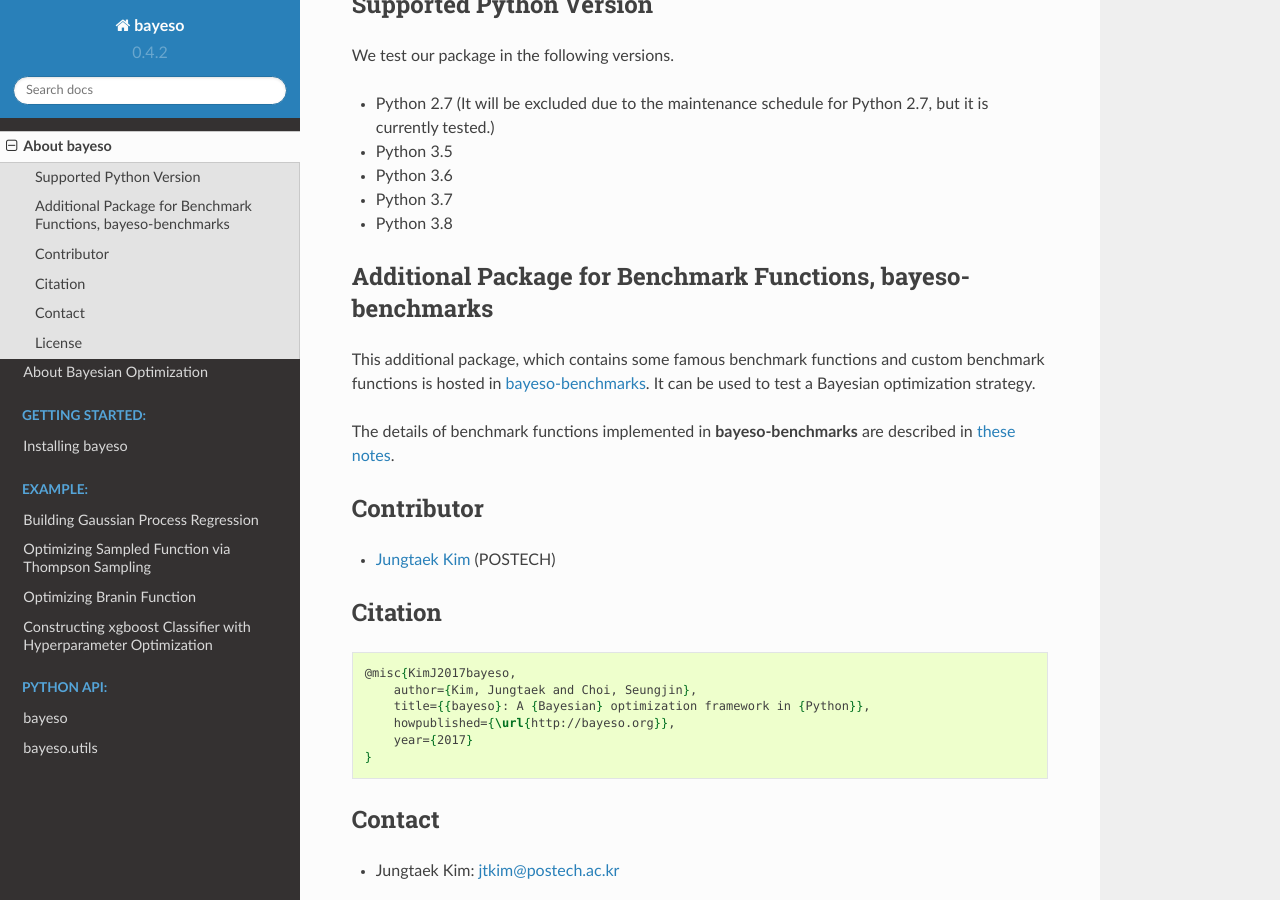
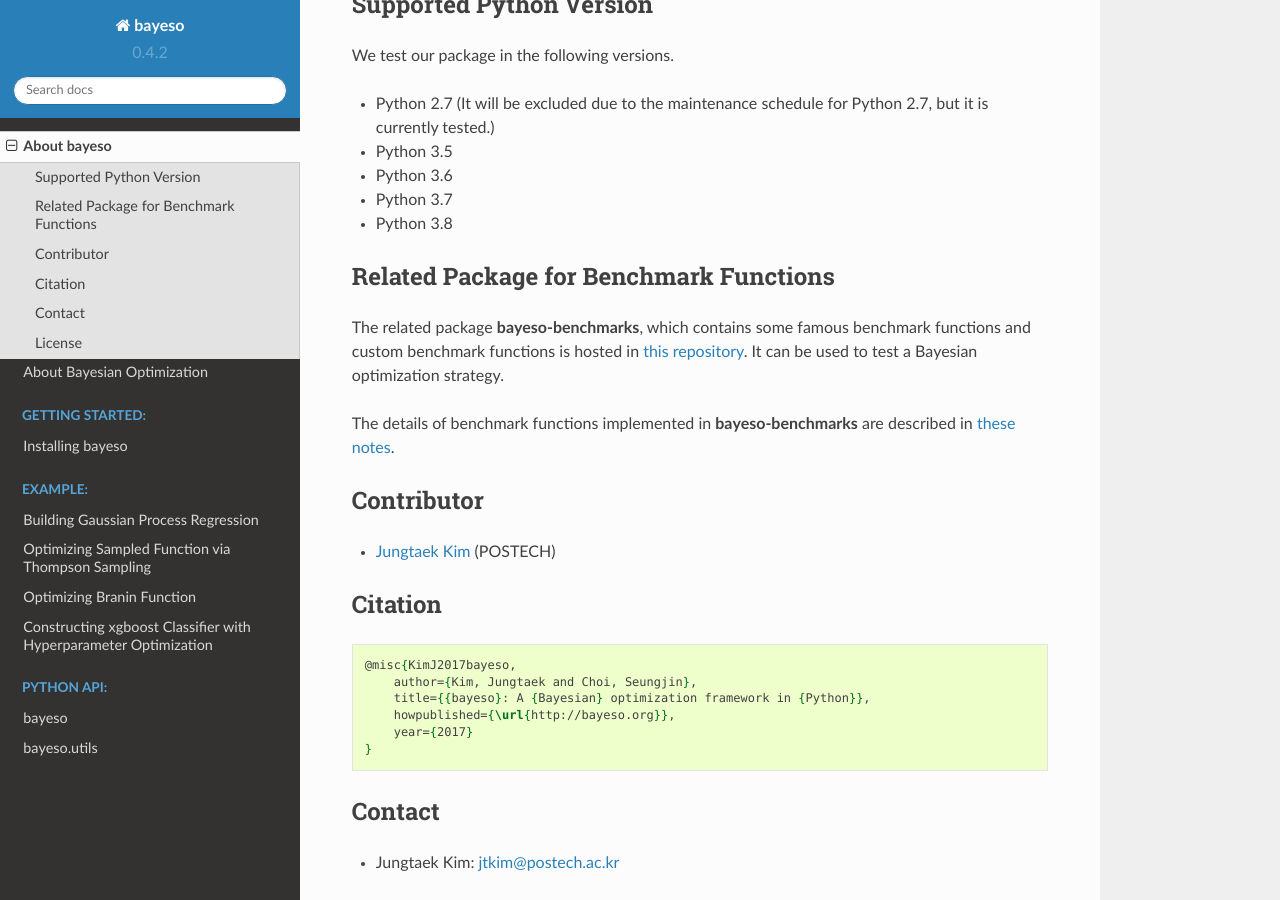
Before and after one commit to jungtaekkim/bayeso, a Sphinx documentation site: the page built from docs/about/about_bayeso.rst, in a window 1280 px wide and 900 px high, scrolled down 364 px. Built offline with Sphinx 7.4.7 and the Read the Docs theme 2.0.0, drawn with Linux system fonts in a browser that asks for light colours.

Commit message:
UPDATE: all

```diff
--- a/docs/about/about_bayeso.rst
+++ b/docs/about/about_bayeso.rst
@@ -17,10 +17,10 @@
 - Python 3.7
 - Python 3.8
 
-Additional Package for Benchmark Functions, bayeso-benchmarks
-=============================================================
+Related Package for Benchmark Functions
+=======================================
 
-This additional package, which contains some famous benchmark functions and custom benchmark functions is hosted in `bayeso-benchmarks <https://github.com/jungtaekkim/bayeso-benchmarks>`_. It can be used to test a Bayesian optimization strategy.
+The related package **bayeso-benchmarks**, which contains some famous benchmark functions and custom benchmark functions is hosted in `this repository <https://github.com/jungtaekkim/bayeso-benchmarks>`_. It can be used to test a Bayesian optimization strategy.
 
 The details of benchmark functions implemented in **bayeso-benchmarks** are described in `these notes <https://jungtaek.github.io/notes/benchmarks_bo.pdf>`_.
 
```
